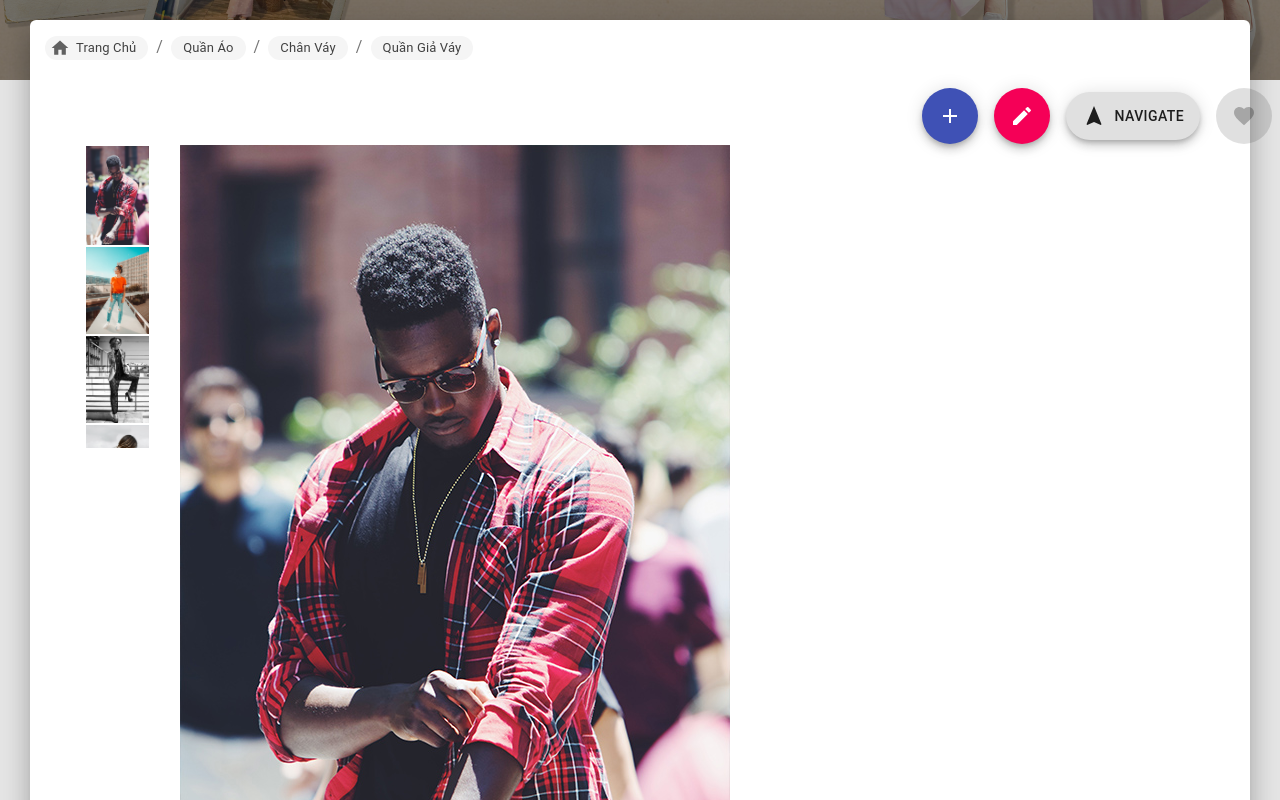
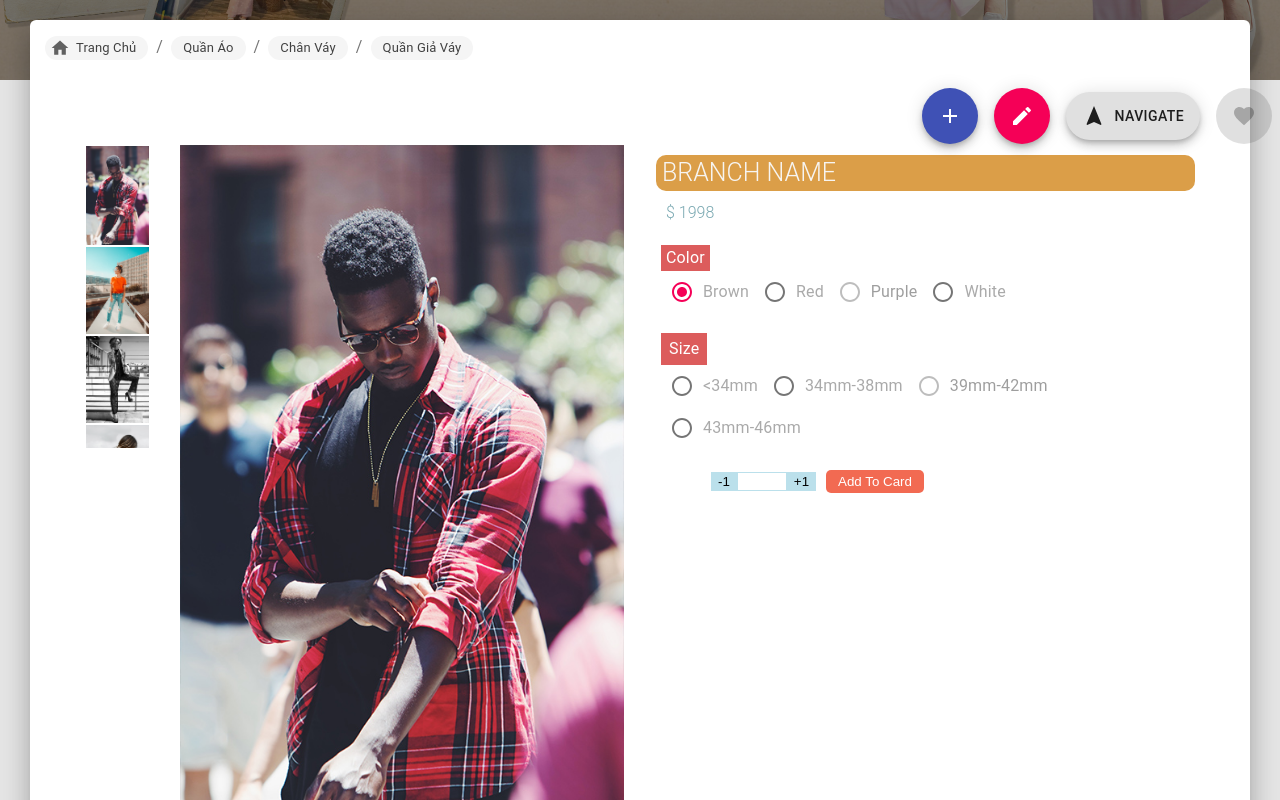
Before and after one commit to giaple/clothes-web, a React (Create React App) app: page /chan-vay in a window 1280 px wide. Shown: the part 640-1440 px from the top of the page. Built offline with nearby package versions, Linux system fonts and the light colour scheme.

Commit message:
fix: added ProductDetails component

```diff
--- a/src/Components/CustomSlick/SlickSlider.js
+++ b/src/Components/CustomSlick/SlickSlider.js
@@ -64,15 +64,15 @@ export default function SlickSlider() {
     return (
         <div className= {classes.slicker}>
             <GridContainer>
-                <GridItem md={1}>
+                <GridItem md={2}>
                     <div>
                         <Slider {...settings}>
                             {slideItem}
                         </Slider>
                     </div>
                 </GridItem>
-                <GridItem md={5}>
-                    <img src={selectedImg} alt={selectedImg}/>
+                <GridItem md={10}>
+                    <img src={selectedImg} alt={selectedImg} style={{width: '100%'}}/>
                 </GridItem>
             </GridContainer>
 
--- /dev/null
+++ b/src/Components/RadioButtonCustom/RadioColorSelect.js
@@ -0,0 +1,50 @@
+import React, { useState } from 'react';
+
+import { makeStyles } from "@material-ui/core/styles";
+
+import RadioGroup from '@material-ui/core/RadioGroup';
+import Radio from '@material-ui/core/Radio';
+import FormControlLabel from '@material-ui/core/FormControlLabel';
+import FormControl from '@material-ui/core/FormControl';
+import FormLabel from '@material-ui/core/FormLabel';
+
+const radioContainer = {
+    container: {
+        width: 'auto'
+    },
+    formLable: {
+        backgroundColor: '#dc5c5c',
+        padding: '5px',
+        color: 'white',
+        marginLeft: '5px'
+    },
+    radioGroupStyle: {
+        marginLeft: '16px',
+    }
+
+}
+
+const useStyles = makeStyles(radioContainer);
+
+export default function RadioColorSelect(props) {
+    const classes = useStyles();
+    const [selectedValue, setSelectedValue] = useState('brown');
+
+    const handleChange = (event) => {
+        setSelectedValue(event.target.value);
+    };
+
+    return (
+        <div className={classes.container}>
+            <FormControl component="fieldset">
+                <FormLabel className={classes.formLable} component="legend">Color</FormLabel>
+                <RadioGroup className={classes.radioGroupStyle} row aria-label="color" name="color" value={selectedValue} style={{ width: 'auto' }} onChange={handleChange}>
+                    <FormControlLabel value="brown" control={<Radio />} label="Brown" />
+                    <FormControlLabel value="red" control={<Radio />} label="Red" />
+                    <FormControlLabel value="purple" disabled control={<Radio />} label="Purple" />
+                    <FormControlLabel value="white" control={<Radio />} label="White" />
+                </RadioGroup>
+            </FormControl>
+        </div>
+    );
+}
--- /dev/null
+++ b/src/Components/RadioButtonCustom/RadioSizeSelect.js
@@ -0,0 +1,49 @@
+import React, { useState } from 'react';
+
+import { makeStyles } from "@material-ui/core/styles";
+
+import RadioGroup from '@material-ui/core/RadioGroup';
+import Radio from '@material-ui/core/Radio';
+import FormControlLabel from '@material-ui/core/FormControlLabel';
+import FormControl from '@material-ui/core/FormControl';
+import FormLabel from '@material-ui/core/FormLabel';
+
+const radioContainer = {
+    container: {
+        width: 'auto'
+    },
+    formLable: {
+        backgroundColor: '#dc5c5c',
+        padding: '8px',
+        color: 'white',
+        marginLeft: '5px'
+    },
+    radioGroupStyle: {
+        marginLeft: '16px',
+    }
+}
+
+const useStyles = makeStyles(radioContainer);
+
+export default function RadioSizeSelect(props) {
+    const classes = useStyles();
+    const [selectedValue, setSelectedValue] = useState('brown');
+
+    const handleChange = (event) => {
+        setSelectedValue(event.target.value);
+    };
+
+    return (
+        <div className={classes.container}>
+            <FormControl component="fieldset">
+                <FormLabel className={classes.formLable} component="legend">Size</FormLabel>
+                <RadioGroup className={classes.radioGroupStyle} row aria-label="color" name="color" value={selectedValue} style={{ width: 'auto' }} onChange={handleChange}>
+                    <FormControlLabel value="size1" control={<Radio />} label="<34mm" />
+                    <FormControlLabel value="size2" control={<Radio />} label="34mm-38mm" />
+                    <FormControlLabel value="size3" disabled control={<Radio />} label="39mm-42mm" />
+                    <FormControlLabel value="size4" control={<Radio />} label="43mm-46mm" />
+                </RadioGroup>
+            </FormControl>
+        </div>
+    );
+}
--- a/src/Views/ProductPage/Sections/MainProductSection.js
+++ b/src/Views/ProductPage/Sections/MainProductSection.js
@@ -6,10 +6,11 @@ import { makeStyles } from "@material-ui/core/styles";
 // @material-ui/icons
 // core components
 
-
+import Grid from '@material-ui/core/Grid';
 
 import styles from "../../../assets/jss/material-kit-react/views/componentsSections/carouselStyle.js";
 import SlickSlider from "../../../Components/CustomSlick/SlickSlider"
+import ProductDetails from './ProductDetails';
 
 const useStyles = makeStyles(styles);
 
@@ -19,7 +20,14 @@ export default function MainProductSection() {
   return (
     <div className={classes.section}>
       <div className={classes.container}>
-        <SlickSlider />
+        <Grid container spacing={4}>
+          <Grid item xs={12} md={6}>
+            <SlickSlider />
+          </Grid>
+          <Grid item xs={12} md={6}>
+            <ProductDetails />
+          </Grid>
+        </Grid>
       </div>
     </div>
   );
--- /dev/null
+++ b/src/Views/ProductPage/Sections/ProductDetails.js
@@ -0,0 +1,117 @@
+import React, { useState } from "react";
+
+// @material-ui/core components
+import { makeStyles } from "@material-ui/core/styles";
+
+import GridContainer from "../../../Components/Grid/GridContainer";
+import GridItem from "../../../Components/Grid/GridItem";
+import RadioColorSelect from "../../../Components/RadioButtonCustom/RadioColorSelect"
+
+import RadioSizeSelect from "../../../Components/RadioButtonCustom/RadioSizeSelect"
+
+const productStyles = {
+    branchTitle: {
+        fontSize: '25px',
+        color: 'black',
+        background: 'white',
+        margin: '10px 0 10px',
+        border: '1px solid transparent',
+        backgroundColor: '#db9e48',
+        color: '#f7f5f2',
+        padding: '5px',
+        borderRadius: '10px'
+    },
+    boxNew: {
+        fontSize: '10px',
+        color: 'white',
+        background: 'orange',
+        textAlign: 'center',
+        width: '35px',
+        margin: '10px 0 10px'
+    },
+    productPrice: {
+        color: '#79A8B1',
+        marginLeft: '10px',
+    },
+    radioButton: {
+        paddingTop: '10px',
+        width: '500px',
+        margin: '10px 0 10px'
+    },
+    boxShadow: {
+        boxShadow: '0 10px 20px rgba(0,0,0,0.19), 0 6px 6px rgba(0,0,0,0.23)',
+    },
+    minusOne: {
+        backgroundColor: '#7ec5d986',
+        border: 'solid 1px transparent',
+        cursor: 'pointer',
+    },
+
+    plusOne: {
+        backgroundColor: '#7ec5d986',
+        border: 'solid 1px transparent',
+        cursor: 'pointer',
+    },
+    showAmount: {
+        width: '50px',
+        border: '1px solid #7ec5d986',
+    },
+    plusAndMinusContainer: {
+        float: 'left',
+        marginRight: '5px'
+    },
+    amountContener: {
+        marginLeft: '55px',
+        marginTop: '20px',
+    },
+    btnAddToCard: {
+        marginLeft: '5px',
+        padding: '2px 10px 2px',
+        background: '#f26a52',
+        border: '2px solid transparent',
+        borderRadius: '5px',
+        color: 'white'
+    }
+};
+
+const useStyles = makeStyles(productStyles);
+const colorList = ['brown', 'red', 'purple', 'white']
+const title = ['Color', 'Size']
+
+export default function SimpleSlider() {
+    const classes = useStyles();
+    return (
+        <div className={classes.section}>
+            <div className={classes.container}>
+                <GridContainer>
+                    <GridItem xs={12}>
+                        <div className={classes.branchTitle}> BRANCH NAME</div>
+                        <div className={classes.productPrice}>$ 1998</div>
+                        <div className={classes.radioButton}>
+                            <RadioColorSelect colorList={colorList} title={title} />
+                        </div>
+                        <div className={classes.radioButton}>
+                            <RadioSizeSelect />
+                        </div>
+                        <div className={classes.amountContener}>
+                            <div className={classes.plusAndMinusContainer} >
+                                <button className={classes.minusOne}>
+                                    -1
+                                </button>
+                                {/* input here */}
+                                <input className={classes.showAmount} />
+
+                                <button className={classes.plusOne}>
+                                    +1
+                                </button>
+                            </div>
+                            <div >
+                                <button className={classes.btnAddToCard}>Add To Card</button>
+                            </div>
+                        </div>
+                    </GridItem>
+                </GridContainer>
+            </div>
+        </div>
+    );
+}
```
Also changed, not shown: src/Views/ProductPage/Sections/ProductDetailsStyles.js (added).
